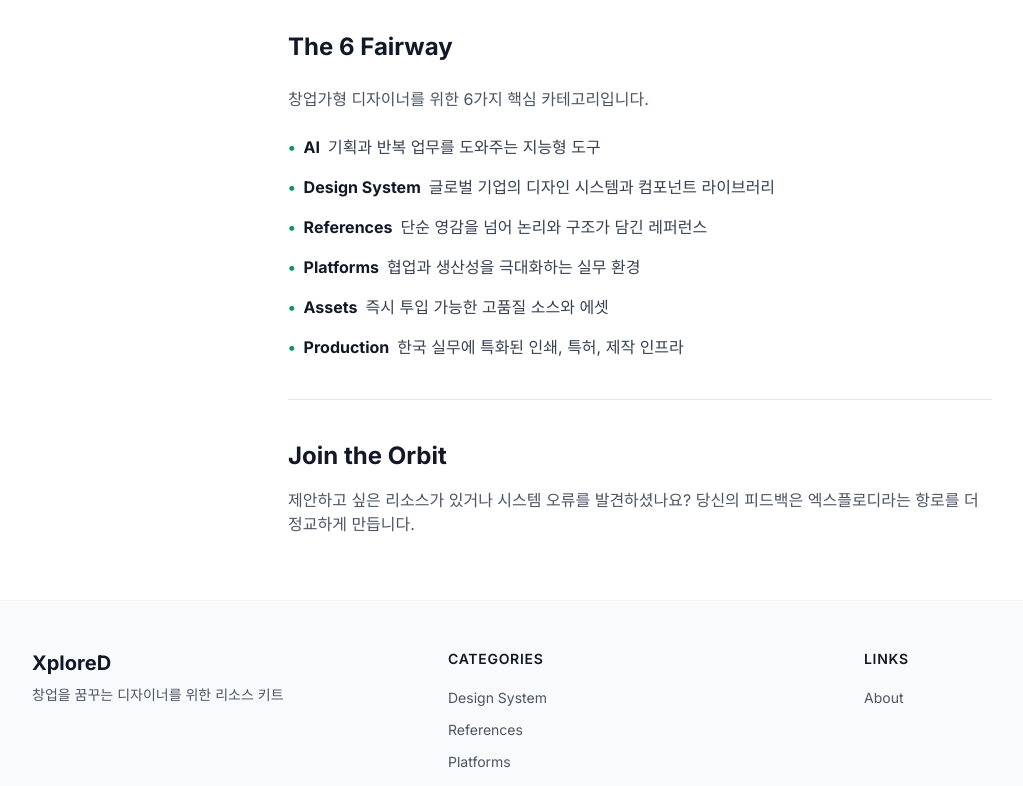
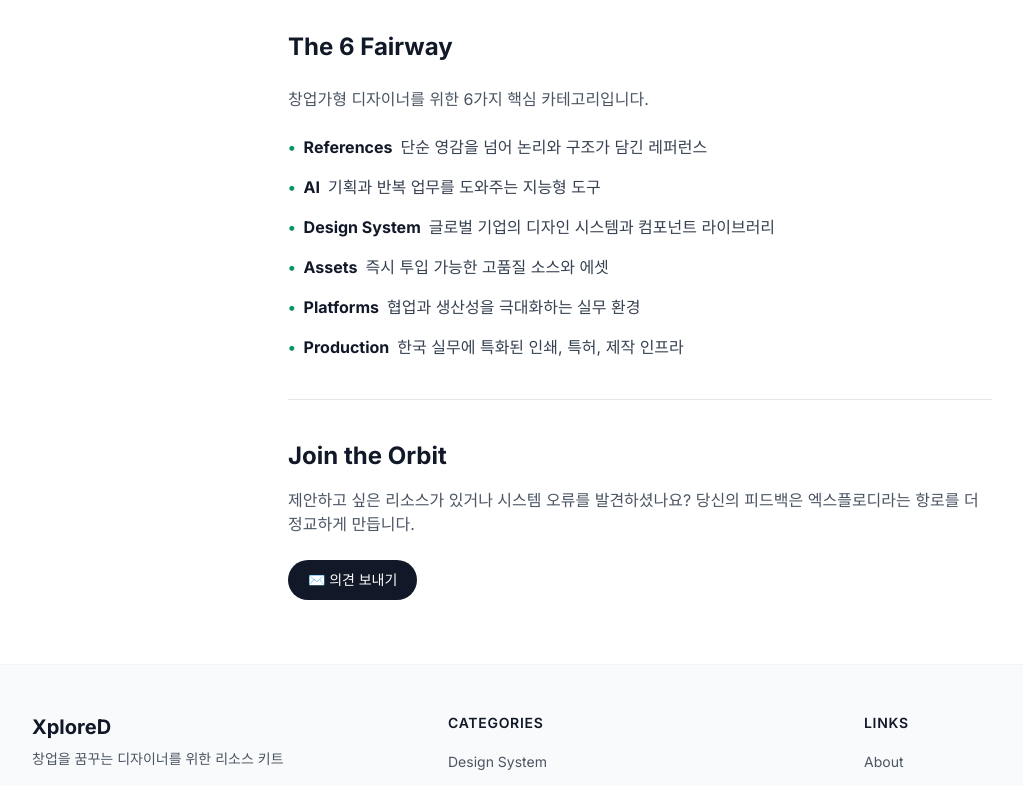
Before and after one commit to sookmi/xplored, a Next.js app: page /about in a window 1280 px wide. Shown: the part 706-1492 px from the top of the page, without its empty margins (0-1023 px from the left). Built offline with nearby package versions, Linux system fonts and the light colour scheme.

Commit message:
feat: About 페이지 의견 보내기 버튼 추가 및 카테고리 순서 정렬

```diff
--- a/app/about/page.tsx
+++ b/app/about/page.tsx
@@ -47,6 +47,10 @@
         <ul className="grid grid-cols-1 gap-y-4 mb-10">
           <li className="flex items-start">
             <span className="text-primary-600 mr-2 font-bold">•</span>
+            <span className="text-gray-700 dark:text-gray-300"><strong className="text-gray-900 dark:text-white mr-2">References</strong>단순 영감을 넘어 논리와 구조가 담긴 레퍼런스</span>
+          </li>
+          <li className="flex items-start">
+            <span className="text-primary-600 mr-2 font-bold">•</span>
             <span className="text-gray-700 dark:text-gray-300"><strong className="text-gray-900 dark:text-white mr-2">AI</strong>기획과 반복 업무를 도와주는 지능형 도구</span>
           </li>
           <li className="flex items-start">
@@ -55,15 +59,11 @@
           </li>
           <li className="flex items-start">
             <span className="text-primary-600 mr-2 font-bold">•</span>
-            <span className="text-gray-700 dark:text-gray-300"><strong className="text-gray-900 dark:text-white mr-2">References</strong>단순 영감을 넘어 논리와 구조가 담긴 레퍼런스</span>
+            <span className="text-gray-700 dark:text-gray-300"><strong className="text-gray-900 dark:text-white mr-2">Assets</strong>즉시 투입 가능한 고품질 소스와 에셋</span>
           </li>
           <li className="flex items-start">
             <span className="text-primary-600 mr-2 font-bold">•</span>
             <span className="text-gray-700 dark:text-gray-300"><strong className="text-gray-900 dark:text-white mr-2">Platforms</strong>협업과 생산성을 극대화하는 실무 환경</span>
-          </li>
-          <li className="flex items-start">
-            <span className="text-primary-600 mr-2 font-bold">•</span>
-            <span className="text-gray-700 dark:text-gray-300"><strong className="text-gray-900 dark:text-white mr-2">Assets</strong>즉시 투입 가능한 고품질 소스와 에셋</span>
           </li>
           <li className="flex items-start">
             <span className="text-primary-600 mr-2 font-bold">•</span>
@@ -80,6 +80,12 @@
           제안하고 싶은 리소스가 있거나 시스템 오류를 발견하셨나요?
           당신의 피드백은 엑스플로디라는 항로를 더 정교하게 만듭니다.
         </p>
+        <a
+          href="mailto:xploredx@gmail.com?subject=XploreD 의견 보내기"
+          className="inline-flex items-center gap-2 mt-6 px-5 py-2.5 rounded-full bg-gray-900 dark:bg-white text-white dark:text-gray-900 text-sm font-medium hover:opacity-80 transition-opacity"
+        >
+          ✉️ 의견 보내기
+        </a>
       </div>
     </div>
   );
```
